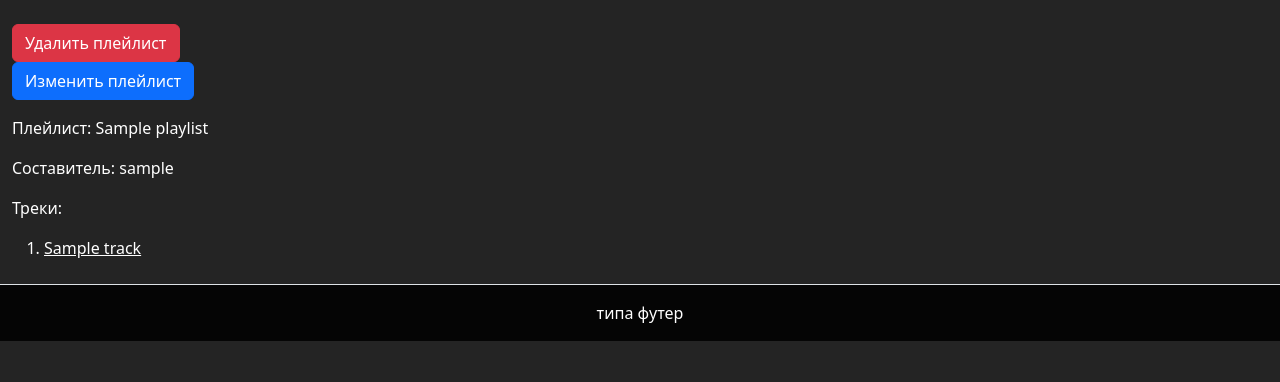
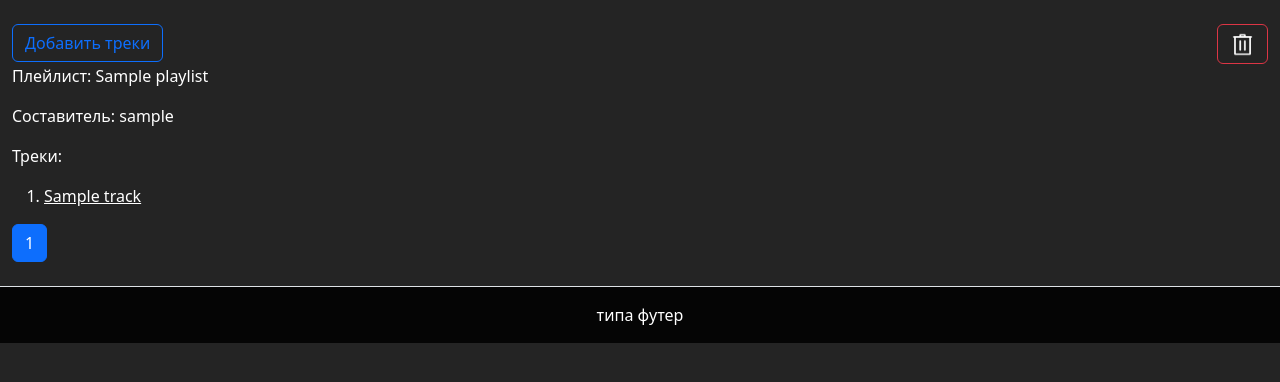
Before and after one commit to arte322m/music_library, a Django app: page /playlist/1 in a window 1280 px wide. Shown: the part 71-453 px from the top of the page. Run offline with Django 4.2, Linux system fonts and the light colour scheme; a user stored in the database is signed in; tables that the repository leaves empty hold one stand-in row (values such as "Sample post"); some libraries are stand-ins or nearby versions.

Commit message:
commit playlist_detail + index

```diff
--- a/kAboom/templates/kAboom/playlist_detail.html
+++ b/kAboom/templates/kAboom/playlist_detail.html
@@ -11,18 +11,35 @@
                  {% csrf_token %}
                 <input name="playlist_id" value="{{ playlist_info.id }}" hidden>
                 {% if playlist_is_favorite %}
-                <button class="btn btn-outline-light" type="submit" value="rem" name="fav">Удалить из избранного</button>
+                    <button class="btn btn-dark" type="submit" value="rem" name="fav">
+                        <img src="{% static 'kAboom/images/ne_favorite_dark.png' %}" height="25" width="25">
+                    </button>
                 {% else %}
-                <button class="btn btn-outline-light" type="submit" value="add" name="fav">Добавить в избранное</button>
+                    <button class="btn btn-dark" type="submit" value="add" name="fav">
+                        <img src="{% static 'kAboom/images/favorite_dark.png' %}" height="25" width="25">
+                    </button>
                 {% endif %}
             </form>
+
         {% else %}
+            <div class="row">
+                <div class="col text-start">
+                    <a href="{% url 'kAboom:change_playlist' playlist_info.id %}">
+                        <button class="btn btn-outline-primary">
+                            Добавить треки
+                        </button>
+                    </a>
+                </div>
+                <div class="col text-end">
                     <form action="{% url 'kAboom:playlist_delete' %}" method="post">
                     {% csrf_token %}
                         <input value="{{ playlist_info.id }}" name="playlist_id" hidden>
-            <button class="btn btn-danger" type="submit" name="delete">Удалить плейлист</button>
+                        <button class="btn btn-outline-danger" type="submit" name="delete">
+                            <img src="{% static 'kAboom/images/delete_dark.png' %}" height="25" width="25">
+                        </button>
                     </form>
-            <p><a href="{% url 'kAboom:change_playlist' playlist_info.id %}"><button class="btn btn-primary">Изменить плейлист</button></a></p>
+                </div>
+            </div>
         {% endif %}
     {% endif %}
 
```
Also changed, not shown: other parts of kAboom/templates/kAboom/playlist_detail.html (+1 -23 lines), kAboom/templates/kAboom/playlist_index.html (+22 -33 lines), kAboom/templates/kAboom/track_detail.html (+3 -5 lines), kAboom/templates/kAboom/track_index.html (+6 -4 lines), kAboom/static/kAboom/images/delete_dark.png (added), kAboom/static/kAboom/images/favorite_dark.png, kAboom/static/kAboom/images/favorite_light.png, kAboom/static/kAboom/images/ne_favorite_dark.png, kAboom/static/kAboom/images/ne_favorite_light.png. Lines whose indentation alone changed are shown as unchanged.
